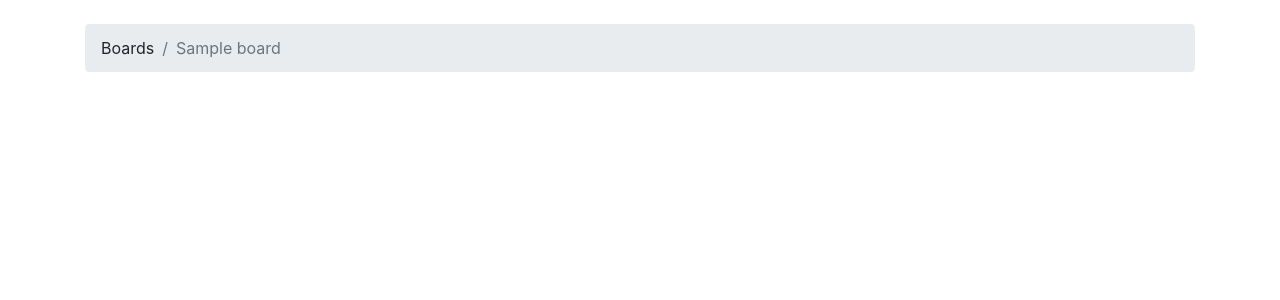
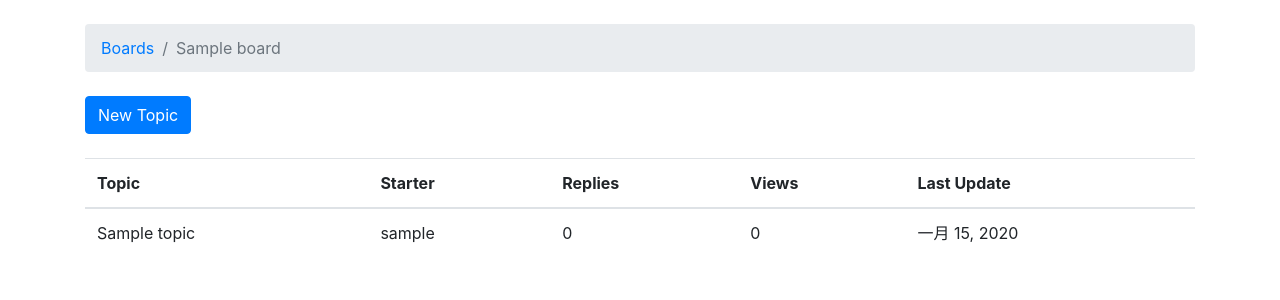
Before and after one commit to afrunk/A-Complete-Beginner-s-Guide-to-Django, a Django app: page /boards/1/ in a window 1280 px wide. Shown: the part 56-356 px from the top of the page. Run offline with Django 3.2, Linux system fonts and the light colour scheme; tables that the repository leaves empty hold one stand-in row (values such as "Sample post"); some libraries are stand-ins or nearby versions.

Commit message:
form self

```diff
--- a/boards/views.py
+++ b/boards/views.py
@@ -1,11 +1,13 @@
-from django.shortcuts import render,get_object_or_404
+from django.shortcuts import render,get_object_or_404,redirect
 # 导入 HttpResponse 对象 由 DJango 自动创建
 from django.http import HttpResponse,JsonResponse
 # 导入时间模块
 import datetime
 # 导入 Board 为数据调用做准备
-from .models import Board
+from .models import Board,Topic,Post
 import json
+
+from django.contrib.auth.models import  User
 
 # Create your views here.
 # 首页的视图函数
@@ -34,4 +36,24 @@ def board_topics_2(request,pk):
 # 新建 topic 的函数
 def new_topic(request,pk):
     board = get_object_or_404(Board,pk=pk)
+
+    if request.method =='POST':
+        subject = request.POST['subject']
+        message = request.POST['message']
+
+        user = User.objects.first() # 临时使用一个账号作为登录用户
+
+        topic = Topic.objects.create(
+            subject = subject,
+            board = board,
+            starter= user
+        )
+
+        post = Post.objects.create(
+            message = message,
+            topic = topic,
+            created_by=user
+        )
+        # 重定向
+        return redirect('board_topics2',pk=board.pk)
     return render(request,'new_topic.html',{'board':board})
--- a/templates/topics.html
+++ b/templates/topics.html
@@ -3,9 +3,35 @@
     {{ board.name }} - {{ block.super }}
 {% endblock %}
 {% block breadcrumb %}
-    <li class="breadcrumb-item">Boards</li>
+    <li class="breadcrumb-item"><a href="{% url 'home' %}">Boards</a></li>
     <li class="breadcrumb-item active">{{ board.name }}</li>
 {% endblock %}
 
 {% block content %}
+    <div class="mb-4">
+        <a href="{% url 'new_topic' board.pk %}" class="btn btn-primary"> New Topic</a>
+    </div>
+
+    <table class="table">
+        <thead class="thead-inverse">
+            <tr>
+                <th>Topic</th>
+                <th>Starter</th>
+                <th>Replies</th>
+                <th>Views</th>
+                <th>Last Update</th>
+            </tr>
+        </thead>
+        <tbody>
+            {% for topic in board.topics.all %}
+                <tr>
+                    <td>{{ topic.subject }}</td>
+                    <td>{{ topic.starter.username }}</td>
+                    <td>0</td>
+                    <td>0</td>
+                    <td>{{ topic.last_updated }}</td>
+                </tr>
+            {% endfor %}
+        </tbody>
+    </table>
 {% endblock %}
```
Also changed, not shown: README.md (added).
